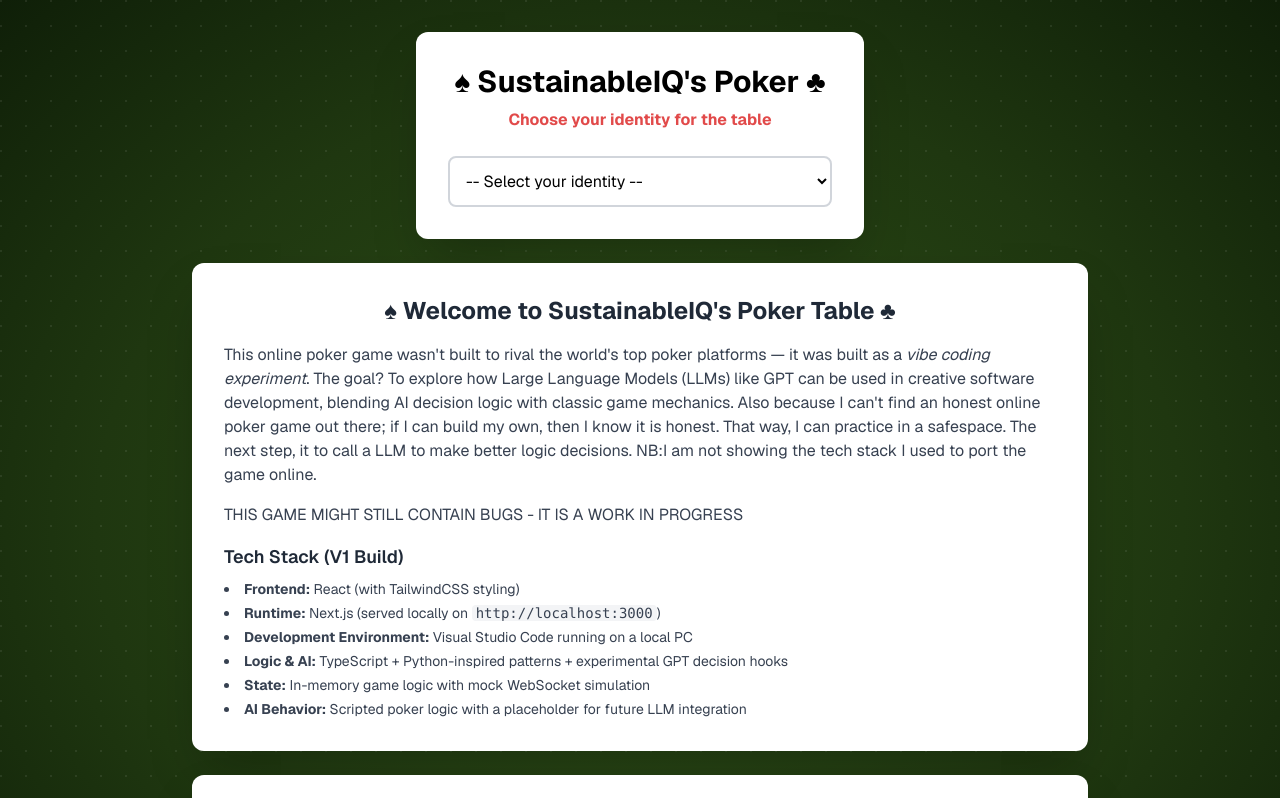
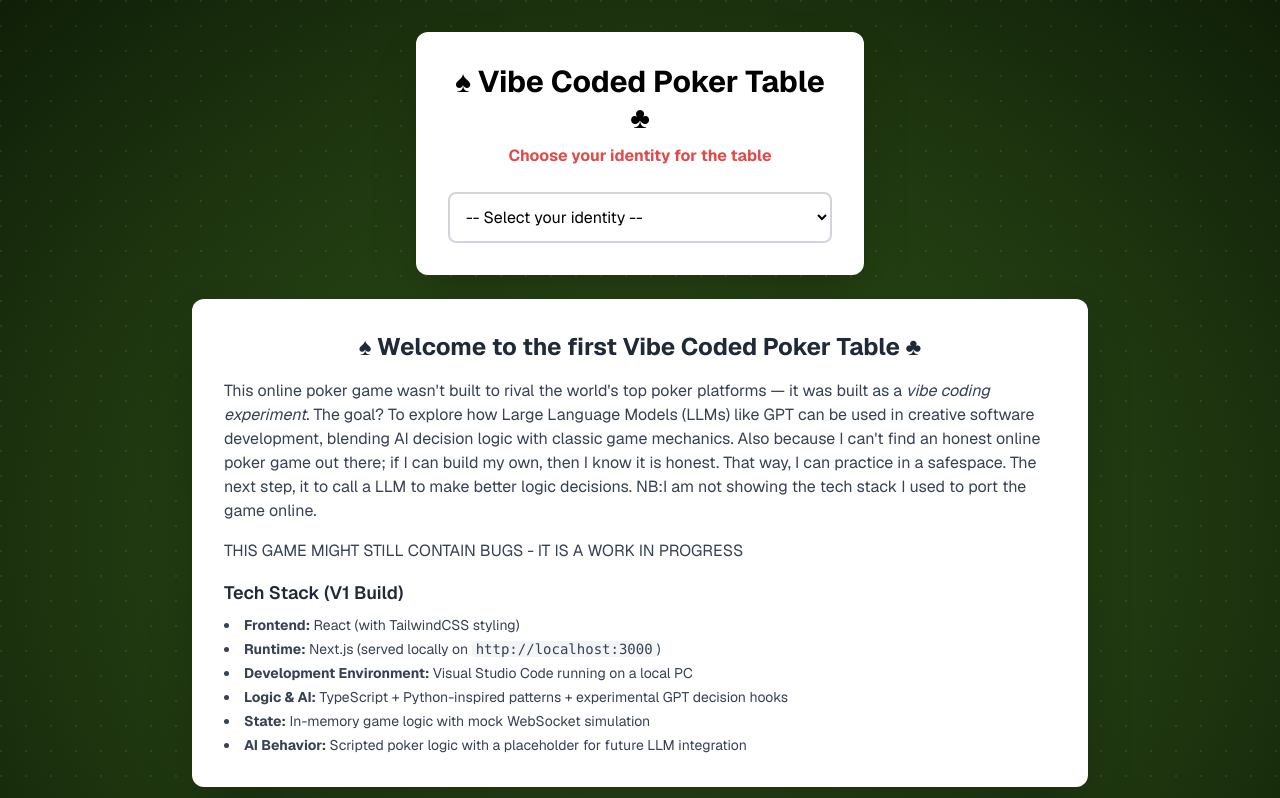
Before and after one commit to Sustainable-IQ/sacred-poker, a Next.js app: page / in a window 1280 px wide. Shown: the top 798 px of the page. Built offline with nearby package versions, Linux system fonts and the light colour scheme.

Commit message:
Updated homepage content for vibe-coded poker launch

```diff
--- a/app/page.tsx
+++ b/app/page.tsx
@@ -907,7 +907,7 @@ export default function SustainableIQPoker() {
           {/* Player Selection Box - NOW AT TOP */}
           <div className="max-w-md mx-auto bg-white rounded-xl shadow-2xl p-8">
             <div className="text-center mb-6">
-              <h1 className="text-3xl font-bold text-black mb-2">♠ SustainableIQ's Poker ♣</h1>
+              <h1 className="text-3xl font-bold text-black mb-2">♠ Vibe Coded Poker Table ♣</h1>
               <p className="text-red-600 font-bold animate-pulse">Choose your identity for the table</p>
             </div>
 
@@ -940,7 +940,7 @@ export default function SustainableIQPoker() {
           {/* Welcome Text Box - Part 1 */}
           <div className="bg-white rounded-xl shadow-2xl p-8">
             <h2 className="text-2xl font-bold text-gray-800 mb-4 text-center">
-              ♠ Welcome to SustainableIQ's Poker Table ♣
+              ♠ Welcome to the first Vibe Coded Poker Table ♣
             </h2>
 
             <div className="prose prose-sm max-w-none text-gray-700 space-y-4">
```
